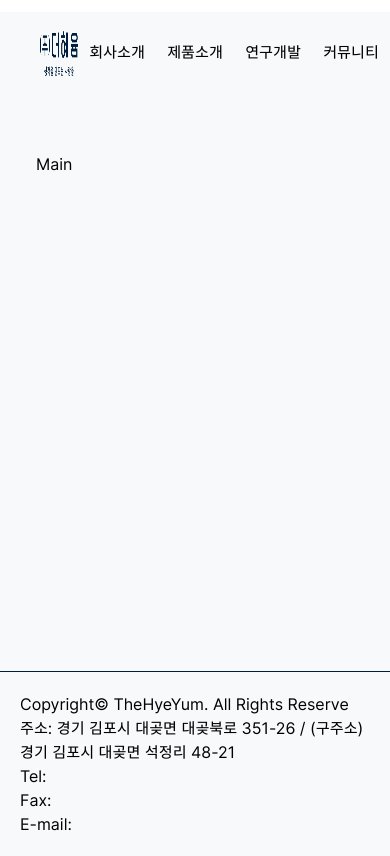
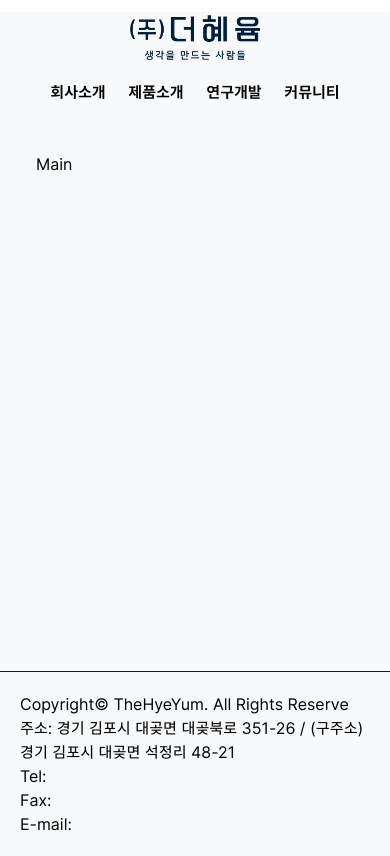
Before and after one commit to bonnyis/theHyeYum, a React (Vite) app in the folder theHyeyum/: page / in a window 390 px wide. Built offline with nearby package versions, Linux system fonts and the light colour scheme.

Commit message:
front css 수정

```diff
--- a/theHyeyum/src/assets/css/dev.css
+++ b/theHyeyum/src/assets/css/dev.css
@@ -16,3 +16,14 @@
   display: inline-block;
   padding: 15px;
 }
+.block {
+  display: block;
+}
+.none {
+  display: none;
+}
+.menu_background {
+  position: absolute;
+  width: inherit;
+  height: 270px;
+}
--- a/theHyeyum/src/components/common/Header.jsx
+++ b/theHyeyum/src/components/common/Header.jsx
@@ -1,6 +1,15 @@
 import logoImg from "@img/test2.png"
 import { Link } from 'react-router-dom'
+import { useState } from 'react'
 const Header = () => {
+  const [mobileYn, setMobileYn] = useState(false);
+
+  const titleMenu = [
+    {main: 'info', name: '회사소개'},
+    {main: 'product', name: '제품소개'},
+    {main: 'designLab', name: '연구개발'},
+    {main: 'community', name: '커뮤니티'},
+  ]
   const menuList = [
     { mainName: 'info',
       list: [
@@ -30,25 +39,33 @@ const Header = () => {
       ]
     },
   ]
+  const changemob = () => {
+    setMobileYn(!mobileYn);
+    console.log(mobileYn)
+    const target = document.querySelector('.sub');
+    console.log(target.classList)
+    if(target && target?.classList) {
+      target.classList.forEach(list => list.includes('block') ?   target.classList.remove('block') : target.classList.add('block'))
+      console.log('!!!');
+    }
+  }
   return (
     <>
-    <div className="h-20 w-full flex items-center  mainnav my-3">
-      <div className="imgBox w-1/5 pl-10 text-center">
+    <div className="h-20 w-full md:flex-row flex-col flex items-center mainnav my-3">
+      <div className="md:pl-10 pl-0 md:w-1/5 w-auto text-center">
         <img src={logoImg} alt="로고" className="h-12"/>
       </div>
 
-      <ul className="w-4/5 flex items-center relative text-center h-auto real">
-          <li className='w-1/4'><Link to={'/info'}>회사소개</Link>
-           </li>
-           <li className='w-1/4'><Link to={''}>제품소개</Link>
-           </li>
-           <li className='w-1/4'><Link to={''}>연구개발</Link>
-           </li>
-           <li className='w-1/4'><Link to={''}>커뮤니티</Link>
-           </li>
+      <ul className="w-4/5 flex md:mt-0 mt-5 items-center relative text-center h-auto real font-semibold">
+      {
+        titleMenu?.map(item => (
+          <li key={item.main} onClick={()=> changemob()} className={'w-1/4'}>{item.name}</li>
+        ))
+      }
       </ul>
     </div>
-    <div className="sub absolute top-20 right-0 w-4/5 h-56 z-50">
+    <div className='menu_background bg-defaultColor' style={{display: mobileYn ?' block': 'none'}}></div>
+    <div className="sub absolute w-4/5 h-56 z-50 top-24 right-0 min-[320px]:left-8 min-[560px]:left-10">
       <div className="subnav flex">
         {
           menuList?.map((section,indx)=> (
```
